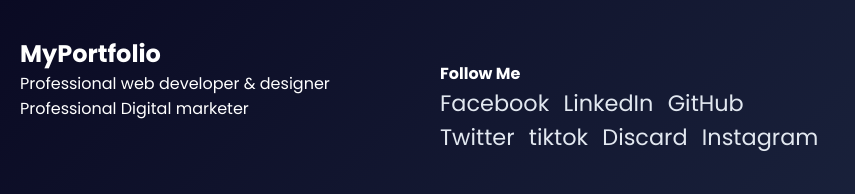
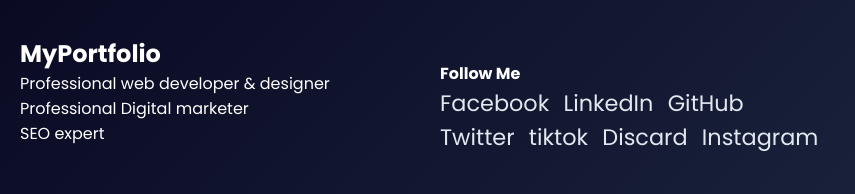
Before and after one commit to loangkhan97/Portfolio-website, a plain HTML site: page index.html in a window 1280 px wide. Shown: the part 3213-3407 px from the top of the page, 0-855 px from the left. Drawn offline with Linux system fonts and the light colour scheme.

Commit message:
modified

```diff
--- a/index.html
+++ b/index.html
@@ -214,6 +214,7 @@
 <div class="footer-logo">MyPortfolio</div>
 <p>Professional web developer & designer</p>
 <p>Professional Digital marketer</p>
+<p>SEO expert</p>
 </div>
 <div class="footer-section social-links">
 <h4>Follow Me</h4>
```
